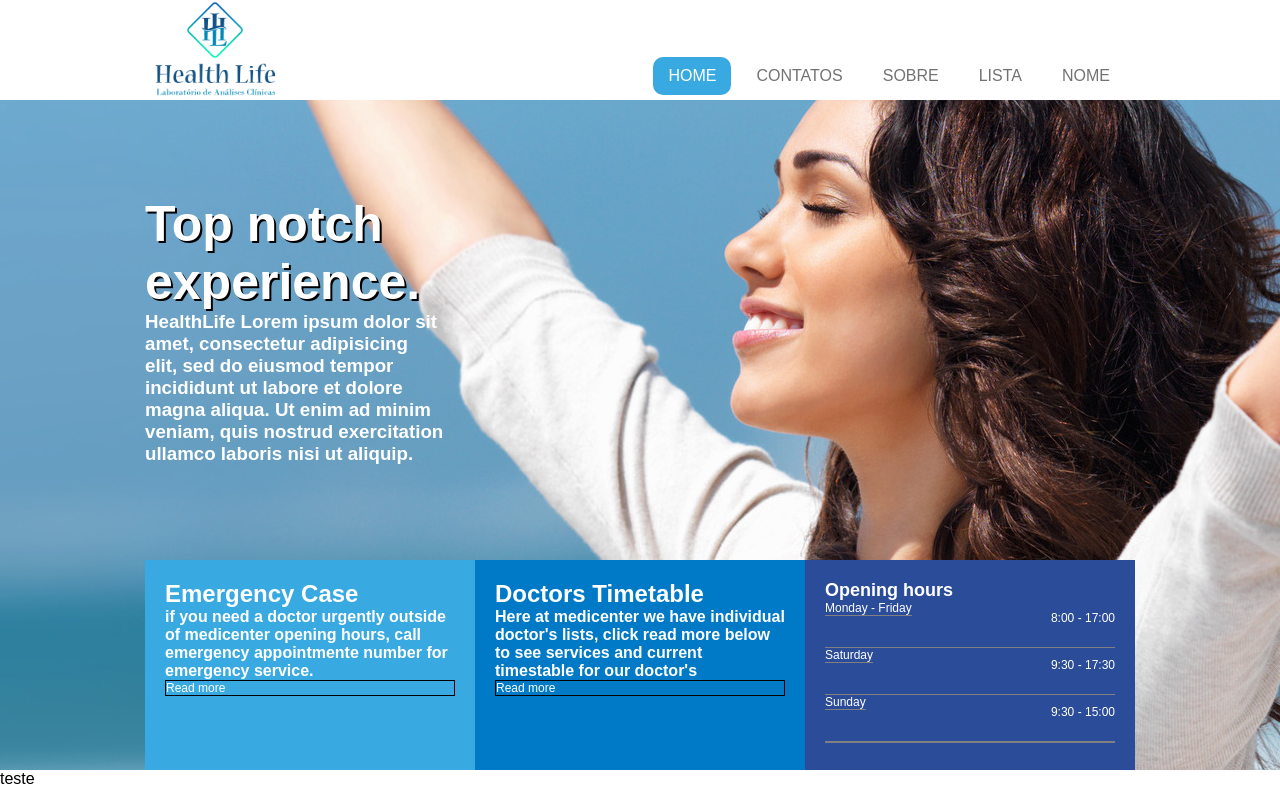
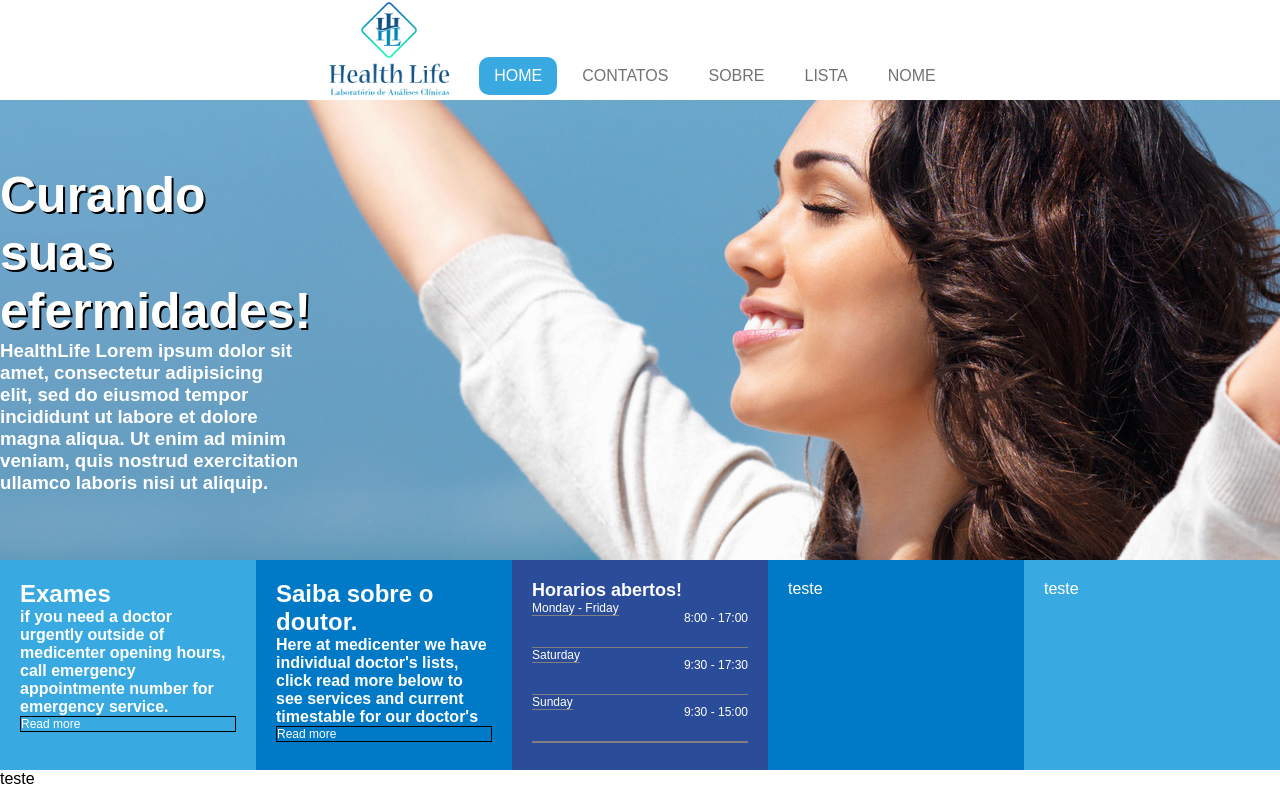
Before and after one commit to shuuwolf/healthLife, a PHP site: page /Home in a window 1280 px wide. Run offline with PHP 8.4, Linux system fonts and the light colour scheme.

Commit message:
Modificando o banner

```diff
--- a/assets/css/style.css
+++ b/assets/css/style.css
@@ -17,12 +17,13 @@ header{
 
 .container{
 	display: flex;
-	width: 990px;
 	justify-content: space-between;
 
 }
 
 .logo{
+	display: flex;
+	align-self: right;
 	background-image: url('/healthLife/assets/images/logo.png');
 	background-size: cover;
 	background-repeat: no-repeat; /* Center the image */
@@ -84,25 +85,27 @@ header{
 	height: 210px;
 	display: flex;
 }
-.banner_headline h1{
+.banner-title h1{
 	font-size: 50px;
 	text-shadow:2px 2px 0px #000000;
 	margin: 0px;
 	padding: 0px;
 }
-.banner_headline{
+.banner-title{
 	margin: 0px;
 	padding: 0px;
 	color: white;
 	justify-content: center;
-	flex:1;
+	flex: 1;
 	display: flex;
 	flex-direction: column;
 	max-width: 300px;
 }
 .banner1,
 .banner2,
-.banner3{
+.banner3,
+.banner4,
+.banner5{
 	flex:1;
 	color: white;
 	padding: 20px;
@@ -111,10 +114,16 @@ header{
 	background-color: #39aae1;
 }
 .banner2{
-	background-color:#0079c7 ;
+	background-color:#0079c7;
 }
 .banner3{
 	background-color:#2b4c99 ;
+}
+.banner4{
+	background-color: #0079c7;
+}
+.banner5{
+	background-color: #39aae1;
 }
 .banner1 a{
 	border: 1px solid black;
--- /dev/null
+++ b/assets/parcials/header.php
@@ -0,0 +1,14 @@
+<header>
+	<div class="container">
+		<div class="logo"></div><!-- LOGO -->
+		<nav class="menu">
+			<ul>
+				<li class="selected"><a href="/Home">Home</a></li>
+				<li><a href="Contato/contato.html">Contatos</a></li>
+				<li><a href="/Home">Sobre</li>
+				<li><a href="/Home">Lista</li>
+				<li><a href="/Home">Nome</a></li>
+			</ul>
+		</nav>
+	</div>
+</header>
--- a/home.php
+++ b/home.php
@@ -8,46 +8,31 @@
 </head>
 <body>
 
-<header>
-	<div class="container">
-		<div class="logo"></div><!-- LOGO -->
-		<nav class="menu">
-			<ul>
-				<li class="selected"><a href="/Home">Home</a></li>
-				<li><a href="Contato/contato.html">Contatos</a></li>
-				<li><a href="/Home">Sobre</li>
-				<li><a href="/Home">Lista</li>
-				<li><a href="/Home">Nome</a></li>
-			</ul>
-		</nav>
-	</div>
-</header>
+<?php require('./assets/parcials/header.php'); ?>
 
 <section class="banner">
 	<div class="container column">
-		<div class="banner_headline">
-			<h1>Top notch experience.</h1>
-			<h3>HealthLife Lorem ipsum dolor sit amet, consectetur adipisicing elit, sed do eiusmod
-			tempor incididunt ut labore et dolore magna aliqua. Ut enim ad minim veniam,
-			quis nostrud exercitation ullamco laboris nisi ut aliquip.</h3>
+		<div class="banner-title">
+			<h1>Curando suas efermidades!</h1>
+			<h3>HealthLife Lorem ipsum dolor sit amet, consectetur adipisicing elit, sed do eiusmod tempor incididunt ut labore et dolore magna aliqua. Ut enim ad minim veniam, quis nostrud exercitation ullamco laboris nisi ut aliquip.</h3>
 		</div>
 		<div class="banner_option">
 			<div class="banner1">
 				<h1>
-					Emergency Case
+					Exames
 				</h1>
 				<h4>if you need a doctor urgently outside of medicenter opening hours, call emergency appointmente number for emergency service.</h4>
 				<a href="">Read more</a>
 			</div>
 			<div class="banner2">
-				<h1>Doctors Timetable</h1>
+				<h1>Saiba sobre o doutor.</h1>
 				<h4>Here at medicenter we have individual doctor's lists, click read more below to see services and current timestable for our doctor's</h4>
 
 				<a href="">Read more</a>
 			</div>
 			<div class="banner3">
 				<div class="open_hours">
-				<h1>Opening hours</h1>
+				<h1>Horarios abertos!</h1>
 				<div class="banner-dias">Monday - Friday</div>
 				<div class="banner-horas">8:00 - 17:00</div>
 				<div class="banner-dias">Saturday</div>
@@ -56,6 +41,8 @@
 				<div class="banner-horas">9:30 - 15:00</div>
 			</div>
 			</div>
+			<div class="banner4">teste</div>
+			<div class="banner5">teste</div>
 		</div>
 	</div>
 </section>
```
